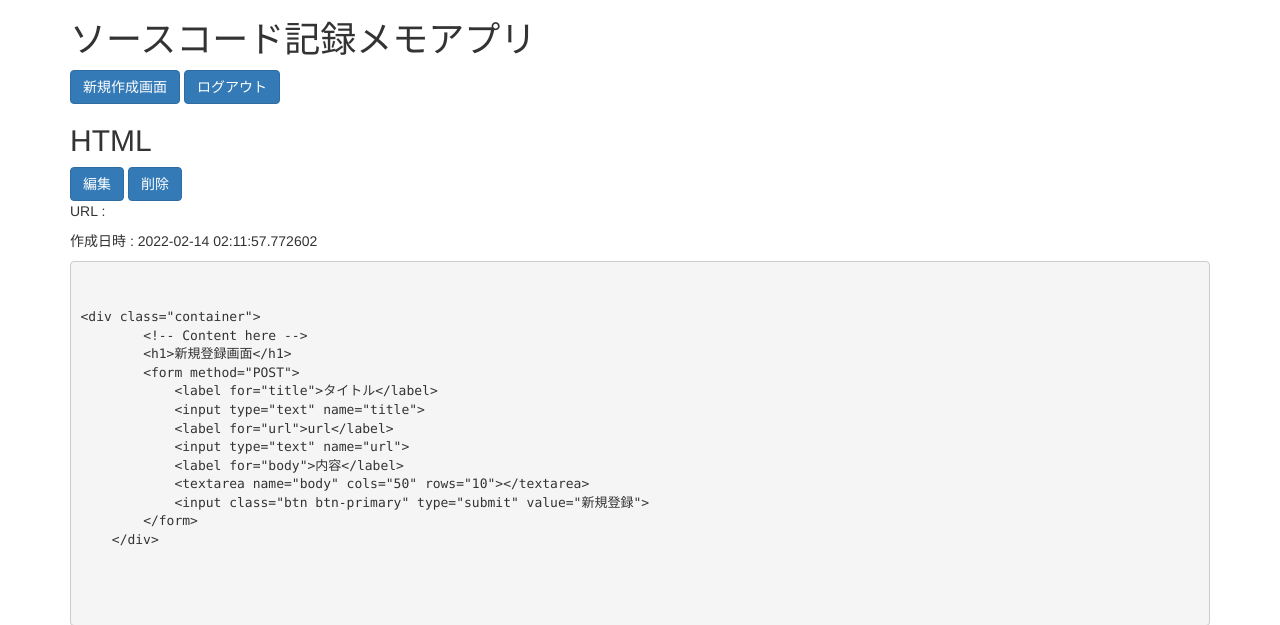
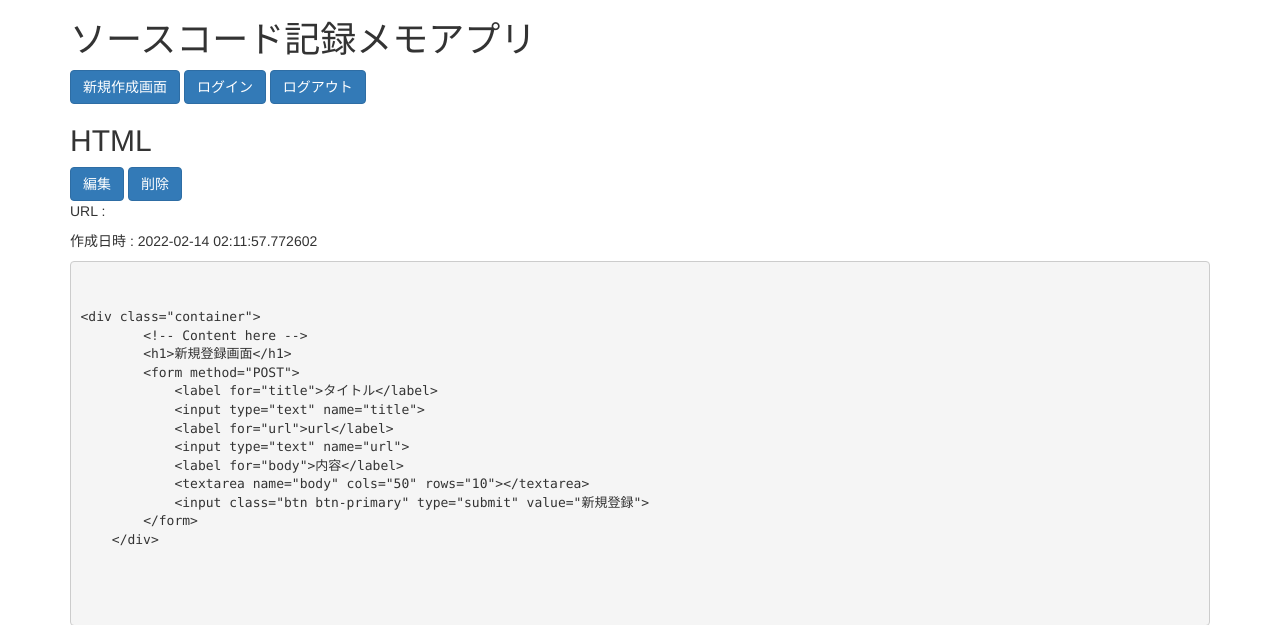
Before and after one commit to Kubbo0308/MemoProgram, a Flask app: page / in a window 1280 px wide. Shown: the top 625 px of the page. Run offline with Flask 2, Linux system fonts and the light colour scheme; the visitor is signed in with stand-in values (Sample User, id 1); data comes from the database, SQL or seed files in the repository; some libraries are stand-ins or nearby versions.

Commit message:
add login button

```diff
--- a/app.py
+++ b/app.py
@@ -2,7 +2,7 @@ from crypt import methods
 from email.policy import default
 from enum import unique
 from flask import Flask
-from flask import render_template, request, redirect, url_for
+from flask import render_template, request, redirect
 from flask_sqlalchemy import SQLAlchemy
 from flask_login import UserMixin, LoginManager, login_user, login_required, logout_user
 from flask_bootstrap import Bootstrap
@@ -40,7 +40,6 @@ def load_user(user_id): #セッション情報取得
 
 
 @app.route("/", methods=["GET", "POST"])
-@login_required #デコレータ追加
 def index():
     if request.method == "GET":
         posts = Post.query.all() #Post内の全てのデータをリスト形式で取得
--- a/templates/index.html
+++ b/templates/index.html
@@ -6,6 +6,7 @@
         <!-- Content here -->
         <h1>ソースコード記録メモアプリ</h1>
         <a class="btn btn-primary" href="/create" role="button">新規作成画面</a>
+        <a class="btn btn-primary" href="/login" role="button">ログイン</a>
         <a class="btn btn-primary" href="/logout" role="button">ログアウト</a>
         {% for post in posts[::-1] %}
         <article>
```
